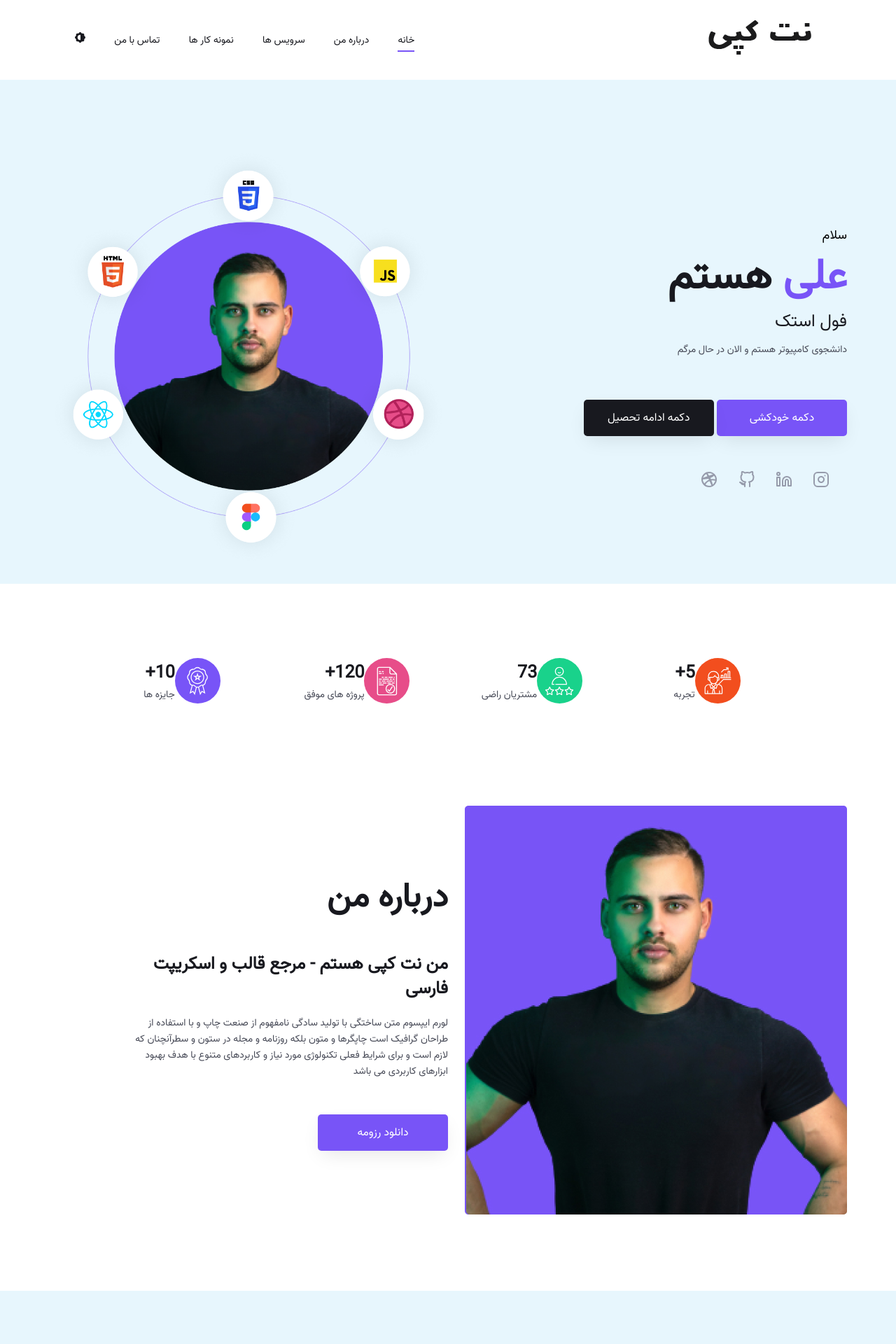
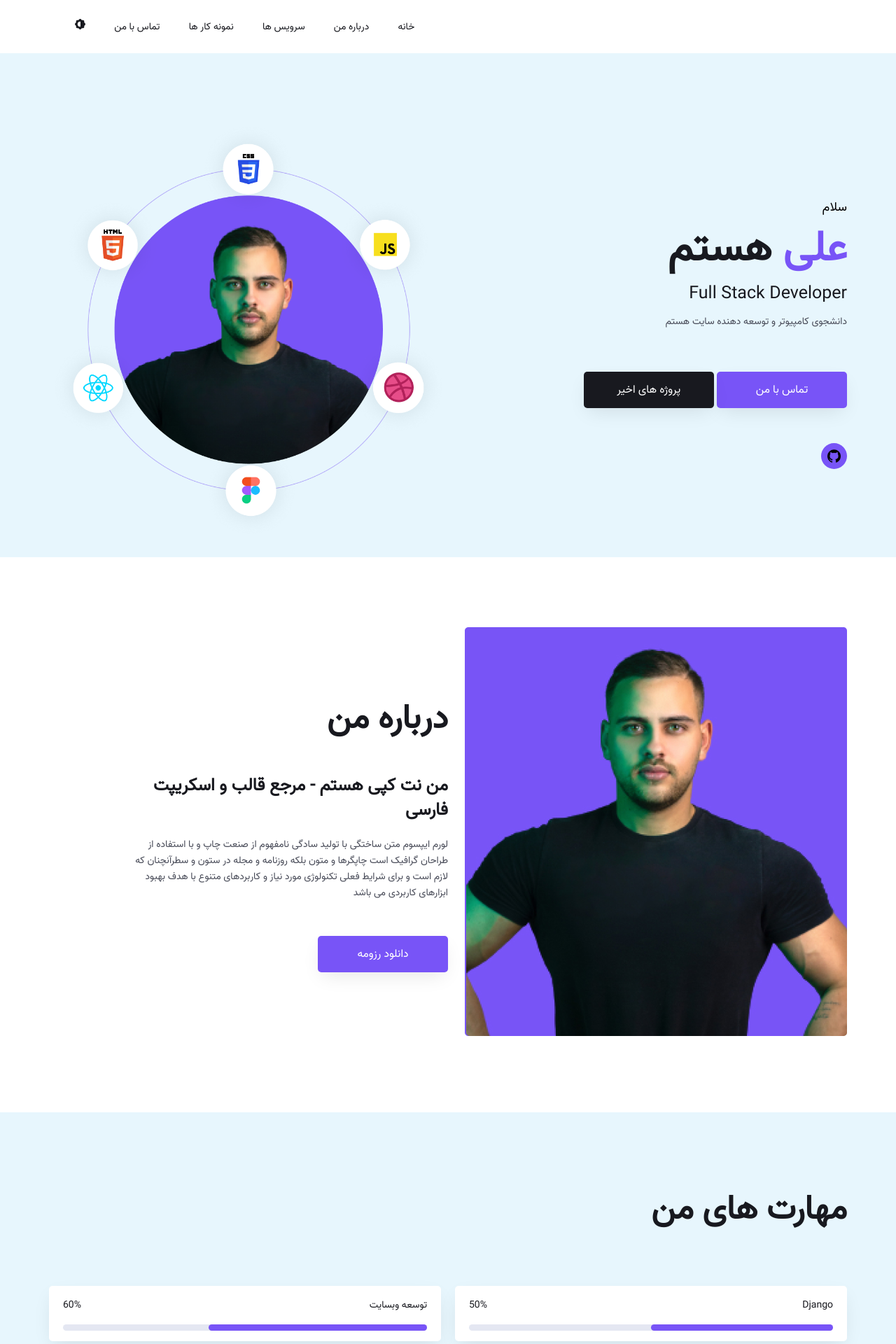
Before and after one commit to Aliamzzz/Personal_Website1, a Django app: page / in a window 1280 px wide. Shown: the top 1920 px of the page at 70% size. Run offline with Django 5.2, Linux system fonts and the light colour scheme; data comes from the database, SQL or seed files in the repository; both versions use the stored data as it was after the commit.

Commit message:
contact me
+ fixed contact me section
+ added site title
+ fixed home bug in navbar
+ fixed get method in contact me section
- removed header logo
- removed features section

```diff
--- a/Personal_Website1/views.py
+++ b/Personal_Website1/views.py
@@ -10,4 +10,14 @@ def home(request):
     Jobs = Job.objects.all()
     ContactMe = Contact.objects.all()
     MyProjects = Project.objects.all()
-    return render(request, 'index.html', context={'Talents': Talents, 'Jobs': Jobs, 'ContactMe': ContactMe, 'MyProjects': MyProjects})
+    return render(request, 'index.html', context={'Talents': Talents, 'Jobs': Jobs,
+                                                  'ContactMe': ContactMe, 'MyProjects': MyProjects})
+
+def contact(request):
+    name = request.GET.get('name')
+    family = request.GET.get('family')
+    email = request.GET.get('email')
+    phone = request.GET.get('phone')
+    message = request.GET.get('message')
+    return render(request, 'index.html', context={'name': name, 'family': family,
+                                                  'email': email, 'phone': phone, 'message': message})
--- a/assets/css/main.css
+++ b/assets/css/main.css
@@ -153,6 +153,7 @@ nav {
   width: 100%;
   padding: 25px 0;
 }
+
 .logo .logo-dark {
   display: none;
 }
@@ -750,6 +751,7 @@ label.error {
 .contact-inner .textarea textarea {
   height: 200px;
   padding: 20px 15px;
+  resize: none;
 }
 /* Footer */
 footer {
@@ -785,7 +787,7 @@ footer {
 .footer-social a {
   width: 37px;
   height: 37px;
-  background: var(--bg-dark);
+  background: rgb(120, 84, 247);
   text-align: center;
   padding: 9px 0;
   display: inline-block;
@@ -1127,6 +1129,13 @@ body.darkmode a.btn-default {
   .footer-social {
     margin-top: 15px;
   }
+  .social-icon {
+    margin-top: 15px;
+    width: 19px;
+    background: #0acf83;
+    /*height: 19px;*/
+    /*object-fit: cover;*/
+  }
   .modal {
     width: 95%;
   }
--- a/templates/index.html
+++ b/templates/index.html
@@ -6,7 +6,7 @@
 <head>
     <meta charset="UTF-8">
     <meta name="viewport" content="width=device-width, initial-scale=1.0">
-    <title>وب سایت شخصی و نمونه کار - نت کپی | مرجع قالب و اسکریپت فارسی</title>
+    <title>Ali Azhang | website developer</title>
     <link rel="icon" type="image/png" href="{% static 'images/favicon.png' %}" sizes="16x16">
     <link rel="stylesheet" href="{% static 'css/main.css' %}">
     <link rel="stylesheet" href="{% static 'css/owl.carousel.css' %}">
@@ -21,9 +21,8 @@
         <nav class="nav d-flex" id="home">
             <div class="logo">
                 <a href="#">
-                    <img src="{% static 'images/logo.png' %}" alt="logo" class="logo-main">
-                    <img src="{% static 'images/logo-white.png' %}" alt="logo" class="logo-dark">
-
+{#                    <img src="{% static 'images/main.jpg' %}" alt="logo" class="logo-main">#}
+{#                    <img src="{% static 'images/main.jpg' %}" alt="logo" class="logo-dark">#}
                 </a>
             </div>
             <!-- toggle icon -->
@@ -43,7 +42,7 @@
             </a>
             <div class="navigation-bar">
                 <ul id="nav">
-                    <li class="active"><a href="#home">خانه</a></li>
+                    <li><a href="#">خانه</a></li>
                     <li><a href="#about">درباره من</a></li>
                     <li><a href="#services">سرویس ها</a></li>
                     <li><a href="#portfolio">نمونه کار ها</a></li>
@@ -73,29 +72,39 @@
                         <span>علی</span>
                         هستم
                     </h1>
-                    <h4 class="heading2">فول استک
+                    <h4 class="heading2">Full Stack Developer
                     </h4>
                     <p class="paragraph">
-                        دانشجوی کامپیوتر هستم و الان در حال مرگم
+                        دانشجوی کامپیوتر و توسعه دهنده سایت هستم
                     <div class="btn-blk">
-                        <a href="#contact" class="btn btn-blue">دکمه خودکشی</a>
-                        <a href="#portfolio" class="btn btn-black">دکمه ادامه تحصیل</a>
+                        <a href="#contact" class="btn btn-blue">تماس با من</a>
+                        <a href="#portfolio" class="btn btn-black">پروژه های اخیر</a>
                     </div>
                     <div class="social">
-                        <ul>
-                            <li class="social-icon"><a href="#"><img
-                                    src="{% static 'images/social-icons/feather_instagram.svg' %}" alt="instagram"></a>
-                            </li>
-                            <li class="social-icon"><a href="#"><img
-                                    src="{% static 'images/social-icons/feather_linkedin.svg' %}" alt="linkedin"></a>
-                            </li>
-                            <li class="social-icon"><a href="#"><img
-                                    src="{% static 'images/social-icons/feather_github.svg' %}" alt="github"></a>
-                            </li>
-                            <li class="social-icon"><a href="#"><img
-                                    src="{% static 'images/social-icons/feather_dribbble.svg' %}" alt="dribble"></a>
-                            </li>
-                        </ul>
+{#                        <ul>#}
+{#                        <a href="{{ object.address }}" class="footer-social" target="_blank" rel="noopener">#}
+{#                        <img src="{{ object.logo.url }}"#}
+{#                                                           alt="{{ object.name }}"></a>#}
+                        <div class="footer-social">
+                            {% for object in ContactMe %}
+                    	        <a href="{{ object.address }}" class="social-icon" target="_blank" rel="noopener">
+                                    <img src="{{ object.logo.url }}" alt="{{ object.address }}"></a>
+
+                            {% endfor %}
+                        </div>
+{#                            <li class="social-icon"><a href="#"><img#}
+{#                                    src="{% static 'images/social-icons/feather_instagram.svg' %}" alt="instagram"></a>#}
+{#                            </li>#}
+{#                            <li class="social-icon"><a href="#"><img#}
+{#                                    src="{% static 'images/social-icons/feather_linkedin.svg' %}" alt="linkedin"></a>#}
+{#                            </li>#}
+{#                            <li class="social-icon"><a href="#"><img#}
+{#                                    src="{% static 'images/social-icons/feather_github.svg' %}" alt="github"></a>#}
+{#                            </li>#}
+{#                            <li class="social-icon"><a href="#"><img#}
+{#                                    src="{% static 'images/social-icons/feather_dribbble.svg' %}" alt="dribble"></a>#}
+{#                            </li>#}
+{#                        </ul>#}
                     </div>
                 </div>
                 <div class="col-right">
@@ -107,48 +116,48 @@
     </section>
 
     <!-- features -->
-    <section class="features">
-        <div class="container">
-            <div class="features-inner d-grid">
-                <div class="feature-item d-flex">
-                    <div class="icon d-flex color1">
-                        <img src="{% static 'images/experience.svg' %}" alt="experience">
-                    </div>
-                    <div>
-                        <h3>5+</h3>
-                        <p>تجربه</p>
-                    </div>
-                </div>
-                <div class="feature-item d-flex">
-                    <div class="icon d-flex color2">
-                        <img src="{% static 'images/happy-clients.svg' %}" alt="happy clients ">
-                    </div>
-                    <div>
-                        <h3>73</h3>
-                        <p>مشتریان راضی</p>
-                    </div>
-                </div>
-                <div class="feature-item d-flex">
-                    <div class="icon d-flex color3">
-                        <img src="{% static 'images/projects-completed.svg' %}" alt="happy clients ">
-                    </div>
-                    <div>
-                        <h3>120+</h3>
-                        <p>پروژه های موفق</p>
-                    </div>
-                </div>
-                <div class="feature-item d-flex">
-                    <div class="icon d-flex  color4">
-                        <img src="{% static 'images/awards-won.svg' %}" alt="awards ">
-                    </div>
-                    <div>
-                        <h3>10+</h3>
-                        <p>جایزه ها</p>
-                    </div>
-                </div>
-            </div>
-        </div>
-    </section>
+{#    <section class="features">#}
+{#        <div class="container">#}
+{#            <div class="features-inner d-grid">#}
+{#                <div class="feature-item d-flex">#}
+{#                    <div class="icon d-flex color1">#}
+{#                        <img src="{% static 'images/experience.svg' %}" alt="experience">#}
+{#                    </div>#}
+{#                    <div>#}
+{#                        <h3>5+</h3>#}
+{#                        <p>تجربه</p>#}
+{#                    </div>#}
+{#                </div>#}
+{#                <div class="feature-item d-flex">#}
+{#                    <div class="icon d-flex color2">#}
+{#                        <img src="{% static 'images/happy-clients.svg' %}" alt="happy clients ">#}
+{#                    </div>#}
+{#                    <div>#}
+{#                        <h3>73</h3>#}
+{#                        <p>مشتریان راضی</p>#}
+{#                    </div>#}
+{#                </div>#}
+{#                <div class="feature-item d-flex">#}
+{#                    <div class="icon d-flex color3">#}
+{#                        <img src="{% static 'images/projects-completed.svg' %}" alt="happy clients ">#}
+{#                    </div>#}
+{#                    <div>#}
+{#                        <h3>120+</h3>#}
+{#                        <p>پروژه های موفق</p>#}
+{#                    </div>#}
+{#                </div>#}
+{#                <div class="feature-item d-flex">#}
+{#                    <div class="icon d-flex  color4">#}
+{#                        <img src="{% static 'images/awards-won.svg' %}" alt="awards ">#}
+{#                    </div>#}
+{#                    <div>#}
+{#                        <h3>10+</h3>#}
+{#                        <p>جایزه ها</p>#}
+{#                    </div>#}
+{#                </div>#}
+{#            </div>#}
+{#        </div>#}
+{#    </section>#}
     <!-- About -->
     <section class="about ptb-100" id="about">
         <div class="container">
@@ -239,7 +248,7 @@
                         <div class="project-content">
                             <h3>{{ object.name }}</h3>
                             <div class="project-view d-flex">
-                                <span>{{ object.description }}</span>
+                                <span>{{ object.shortDescription }}</span>
                                 <a href="javascript:void(0)" class="btn-view">مشاهده </a>
                             </div>
                         </div>
@@ -335,104 +344,104 @@
 {#                        </div>#}
 {#                    </div>#}
 {#                </div>#}
-            </div>
-            <div class="view-more-block">
-                <a href="#" class="btn btn-outline">مشاهده بیشتر</a>
-            </div>
-        </div>
+{#            </div>#}
+{#            <div class="view-more-block">#}
+{#                <a href="#" class="btn btn-outline">مشاهده بیشتر</a>#}
+{#            </div>#}
+{#        </div>#}
     </section>
     <!-- Testmonial -->
-    <section class="testmonial">
-        <div class="container">
-            <div class="testmonial-inner">
-                <h2>مشتریان راضی </h2>
-                <div class="testmonial-slider owl-carousel owl-theme">
-                    <!-- item -->
-                    <div class="testmonial-item">
-                        <h3>نام پروژه</h3>
-                        <p>لورم ایپسوم متن ساختگی با تولید سادگی نامفهوم از صنعت چاپ و با استفاده از طراحان گرافیک است
-                            چاپگرها و متون بلکه روزنامه و مجله در ستون و سطرآنچنان که لازم است و برای شرایط فعلی
-                            تکنولوژی مورد نیاز و کاربردهای متنوع با هدف بهبود ابزارهای کاربردی می باشد </p>
-                        <div class="client-data d-flex">
-                            <img src="{% static 'images/client-1.png' %}" alt="client thumb">
-                            <h4>نام مشتری
-                                <br> <span>سمت مشتری</span>
-                            </h4>
-
-                        </div>
-                    </div>
-                    <!-- item -->
-                    <div class="testmonial-item">
-                        <h3>نام پروژه</h3>
-                        <p>لورم ایپسوم متن ساختگی با تولید سادگی نامفهوم از صنعت چاپ و با استفاده از طراحان گرافیک است
-                            چاپگرها و متون بلکه روزنامه و مجله در ستون و سطرآنچنان که لازم است و برای شرایط فعلی
-                            تکنولوژی مورد نیاز و کاربردهای متنوع با هدف بهبود ابزارهای کاربردی می باشد </p>
-                        <div class="client-data d-flex">
-                            <img src="{% static 'images/client-2.png' %}" alt="client thumb">
-                            <h4>نام مشتری
-                                <br> <span>سمت مشتری</span>
-                            </h4>
-
-                        </div>
-                    </div>
-                    <!-- item -->
-                    <div class="testmonial-item">
-                        <h3>نام پروژه</h3>
-                        <p>لورم ایپسوم متن ساختگی با تولید سادگی نامفهوم از صنعت چاپ و با استفاده از طراحان گرافیک است
-                            چاپگرها و متون بلکه روزنامه و مجله در ستون و سطرآنچنان که لازم است و برای شرایط فعلی
-                            تکنولوژی مورد نیاز و کاربردهای متنوع با هدف بهبود ابزارهای کاربردی می باشد </p>
-                        <div class="client-data d-flex">
-                            <img src="{% static 'images/client-1.png' %}" alt="client thumb">
-                            <h4>نام مشتری
-                                <br> <span>سمت مشتری</span>
-                            </h4>
-
-                        </div>
-                    </div>
-                    <div class="testmonial-item">
-                        <h3>نام پروژه</h3>
-                        <p>لورم ایپسوم متن ساختگی با تولید سادگی نامفهوم از صنعت چاپ و با استفاده از طراحان گرافیک است
-                            چاپگرها و متون بلکه روزنامه و مجله در ستون و سطرآنچنان که لازم است و برای شرایط فعلی
-                            تکنولوژی مورد نیاز و کاربردهای متنوع با هدف بهبود ابزارهای کاربردی می باشد </p>
-                        <div class="client-data d-flex">
-                            <img src="{% static 'images/client-2.png' %}" alt="client thumb">
-                            <h4>نام مشتری
-                                <br> <span>سمت مشتری</span>
-                            </h4>
-
-                        </div>
-                    </div>
-                    <!-- item -->
-                    <div class="testmonial-item">
-                        <h3>نام پروژه</h3>
-                        <p>لورم ایپسوم متن ساختگی با تولید سادگی نامفهوم از صنعت چاپ و با استفاده از طراحان گرافیک است
-                            چاپگرها و متون بلکه روزنامه و مجله در ستون و سطرآنچنان که لازم است و برای شرایط فعلی
-                            تکنولوژی مورد نیاز و کاربردهای متنوع با هدف بهبود ابزارهای کاربردی می باشد </p>
-                        <div class="client-data d-flex">
-                            <img src="{% static 'images/client-1.png' %}" alt="client thumb">
-                            <h4>نام مشتری
-                                <br> <span>سمت مشتری</span>
-                            </h4>
-
-                        </div>
-                    </div>
-                </div>
-
-            </div>
-        </div>
-    </section>
+{#    <section class="testmonial">#}
+{#        <div class="container">#}
+{#            <div class="testmonial-inner">#}
+{#                <h2>مشتریان راضی </h2>#}
+{#                <div class="testmonial-slider owl-carousel owl-theme">#}
+{#                    <!-- item -->#}
+{#                    <div class="testmonial-item">#}
+{#                        <h3>نام پروژه</h3>#}
+{#                        <p>لورم ایپسوم متن ساختگی با تولید سادگی نامفهوم از صنعت چاپ و با استفاده از طراحان گرافیک است#}
+{#                            چاپگرها و متون بلکه روزنامه و مجله در ستون و سطرآنچنان که لازم است و برای شرایط فعلی#}
+{#                            تکنولوژی مورد نیاز و کاربردهای متنوع با هدف بهبود ابزارهای کاربردی می باشد </p>#}
+{#                        <div class="client-data d-flex">#}
+{#                            <img src="{% static 'images/client-1.png' %}" alt="client thumb">#}
+{#                            <h4>نام مشتری#}
+{#                                <br> <span>سمت مشتری</span>#}
+{#                            </h4>#}
+{##}
+{#                        </div>#}
+{#                    </div>#}
+{#                    <!-- item -->#}
+{#                    <div class="testmonial-item">#}
+{#                        <h3>نام پروژه</h3>#}
+{#                        <p>لورم ایپسوم متن ساختگی با تولید سادگی نامفهوم از صنعت چاپ و با استفاده از طراحان گرافیک است#}
+{#                            چاپگرها و متون بلکه روزنامه و مجله در ستون و سطرآنچنان که لازم است و برای شرایط فعلی#}
+{#                            تکنولوژی مورد نیاز و کاربردهای متنوع با هدف بهبود ابزارهای کاربردی می باشد </p>#}
+{#                        <div class="client-data d-flex">#}
+{#                            <img src="{% static 'images/client-2.png' %}" alt="client thumb">#}
+{#                            <h4>نام مشتری#}
+{#                                <br> <span>سمت مشتری</span>#}
+{#                            </h4>#}
+{##}
+{#                        </div>#}
+{#                    </div>#}
+{#                    <!-- item -->#}
+{#                    <div class="testmonial-item">#}
+{#                        <h3>نام پروژه</h3>#}
+{#                        <p>لورم ایپسوم متن ساختگی با تولید سادگی نامفهوم از صنعت چاپ و با استفاده از طراحان گرافیک است#}
+{#                            چاپگرها و متون بلکه روزنامه و مجله در ستون و سطرآنچنان که لازم است و برای شرایط فعلی#}
+{#                            تکنولوژی مورد نیاز و کاربردهای متنوع با هدف بهبود ابزارهای کاربردی می باشد </p>#}
+{#                        <div class="client-data d-flex">#}
+{#                            <img src="{% static 'images/client-1.png' %}" alt="client thumb">#}
+{#                            <h4>نام مشتری#}
+{#                                <br> <span>سمت مشتری</span>#}
+{#                            </h4>#}
+{##}
+{#                        </div>#}
+{#                    </div>#}
+{#                    <div class="testmonial-item">#}
+{#                        <h3>نام پروژه</h3>#}
+{#                        <p>لورم ایپسوم متن ساختگی با تولید سادگی نامفهوم از صنعت چاپ و با استفاده از طراحان گرافیک است#}
+{#                            چاپگرها و متون بلکه روزنامه و مجله در ستون و سطرآنچنان که لازم است و برای شرایط فعلی#}
+{#                            تکنولوژی مورد نیاز و کاربردهای متنوع با هدف بهبود ابزارهای کاربردی می باشد </p>#}
+{#                        <div class="client-data d-flex">#}
+{#                            <img src="{% static 'images/client-2.png' %}" alt="client thumb">#}
+{#                            <h4>نام مشتری#}
+{#                                <br> <span>سمت مشتری</span>#}
+{#                            </h4>#}
+{##}
+{#                        </div>#}
+{#                    </div>#}
+{#                    <!-- item -->#}
+{#                    <div class="testmonial-item">#}
+{#                        <h3>نام پروژه</h3>#}
+{#                        <p>لورم ایپسوم متن ساختگی با تولید سادگی نامفهوم از صنعت چاپ و با استفاده از طراحان گرافیک است#}
+{#                            چاپگرها و متون بلکه روزنامه و مجله در ستون و سطرآنچنان که لازم است و برای شرایط فعلی#}
+{#                            تکنولوژی مورد نیاز و کاربردهای متنوع با هدف بهبود ابزارهای کاربردی می باشد </p>#}
+{#                        <div class="client-data d-flex">#}
+{#                            <img src="{% static 'images/client-1.png' %}" alt="client thumb">#}
+{#                            <h4>نام مشتری#}
+{#                                <br> <span>سمت مشتری</span>#}
+{#                            </h4>#}
+{##}
+{#                        </div>#}
+{#                    </div>#}
+{#                </div>#}
+{##}
+{#            </div>#}
+{#        </div>#}
+{#    </section>#}
     <!-- Contact Me -->
     <section class="contact ptb-100" id="contact">
         <div class="container">
             <h2>تماس با من</h2>
-            <form id="basic-form" action="" method="post">
+            <form id="basic-form" action="" method="get">
                 <div class="contact-inner d-flex">
                     <div class="input-block form-item">
                         <label for="">نام</label>
                         <input type="text" name="name" required>
                     </div>
                     <div class="input-block form-item">
-                        <label for="">فامیل</label>
+                        <label for="">نام خانوادگی</label>
                         <input type="text" name="family" required>
                     </div>
                     <div class="input-block form-item">
@@ -446,22 +455,21 @@
 
                     <div class="textarea form-item">
                         <label for="">پیام شما</label>
-                        <textarea name="" id="" required></textarea>
+                        <textarea name="message" id="" required></textarea>
                     </div>
                     <div class="submit-btn form-item">
                         <button type="submit" value="submit" class="btn btn-blue"> ارسال پیام</button>
-
                     </div>
+                </div>
             </form>
         </div>
     </section>
-    </div>
 </main>
 <!-- Footer -->
 <footer>
     <div class="container">
         <div class="footer-inner">
-            <a href="#" class="footer-logo"><img src="{% static 'images/logo-footer.png' %}" alt="Footer logo"></a>
+{#            <a href="#" class="footer-logo"><img src="{% static 'images/logo-footer.png' %}" alt="Footer logo"></a>#}
             <div class="footer-nav">
                 <ul>
                     <li class="f-navlinks"><a href="#">خانه</a></li>
@@ -476,8 +484,7 @@
                 <div class="footer-social">
                     {% for object in ContactMe %}
                     	<a href="{{ object.address }}" class="footer-social" target="_blank" rel="noopener">
-                        <img src="{{ object.logo.url }}"
-                                                           alt="{{ object.name }}"></a>
+                        <img src="{{ object.logo.url }}" alt="{{ object.name }}"></a>
                     {% endfor %}
 
 
```
Also changed, not shown: assets/images/main.jpg (added), db.sqlite3, media/icons/PlayButton_R4FiP5X.png (added), media/logo/image_2025-07-05_013148195.png (added).
